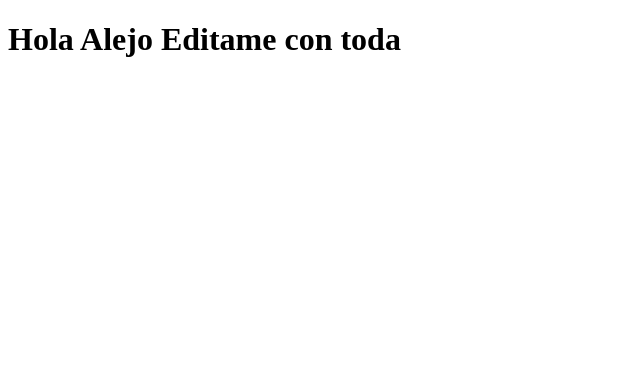
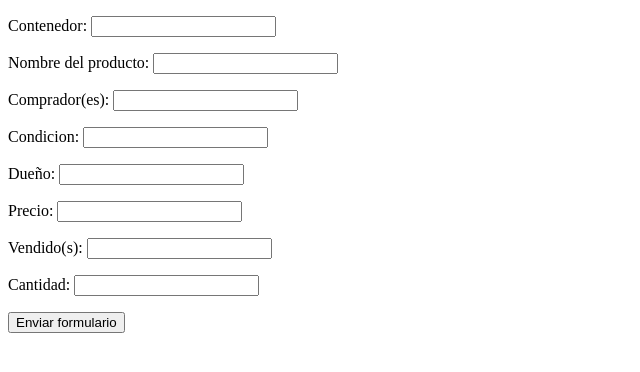
Before and after one commit to alesavas919/drango, a Django app: page / in a window 1280 px wide. Shown: the top 372 px of the page, without its empty margins (0-640 px from the left). Run offline with Django 4.2, Linux system fonts and the light colour scheme.

Commit message:
formulario 1

```diff
--- a/templates/index.html
+++ b/templates/index.html
@@ -5,6 +5,20 @@
     <title>Holi</title>
 </head>
 <body>
-    <h1>Hola Alejo Editame con toda</h1>
+
+    <form name="formulario" method="" action="" onClick="alert('')">
+  <!-- Datos del formulario -->
+        <p>Contenedor: <input type="text" name="container" required></p>
+    <p>Nombre del producto: <input type="text" name="prod_name" required></p>
+    <p>Comprador(es): <input type="text" name="buyer" required></p>
+    <p>Condicion: <input type="text" name="condition" required></p>
+    <p>Dueño: <input type="text" name="owner" required></p>
+    <p>Precio: <input type="text" name="price" required></p>
+    <p>Vendido(s): <input type="text" name="sold" required></p>
+    <p>Cantidad: <input type="text" name="stock" required></p>
+  <!-- Botón de envío de formulario -->
+  <input type="submit" value="Enviar formulario" />
+</form>
+
 </body>
 </html>
```
